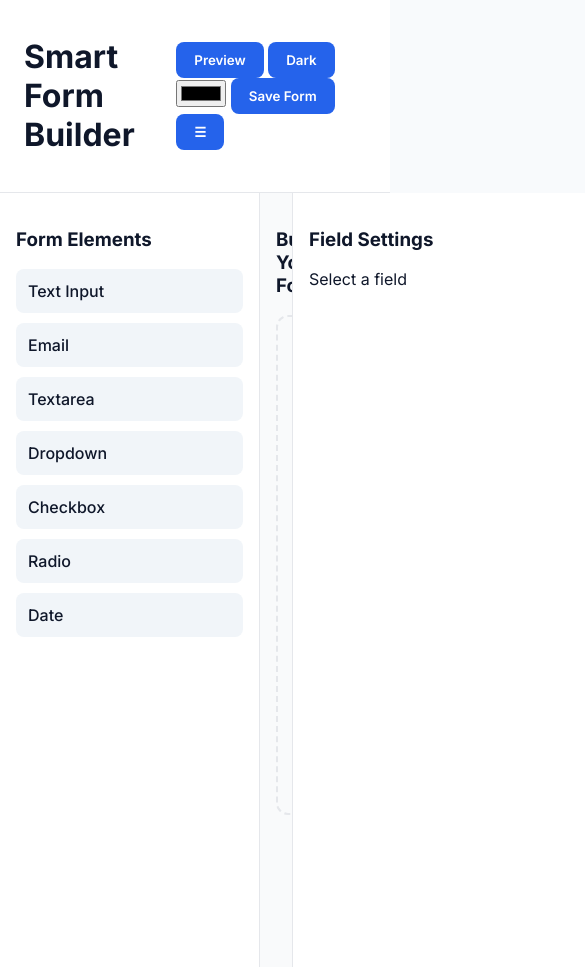
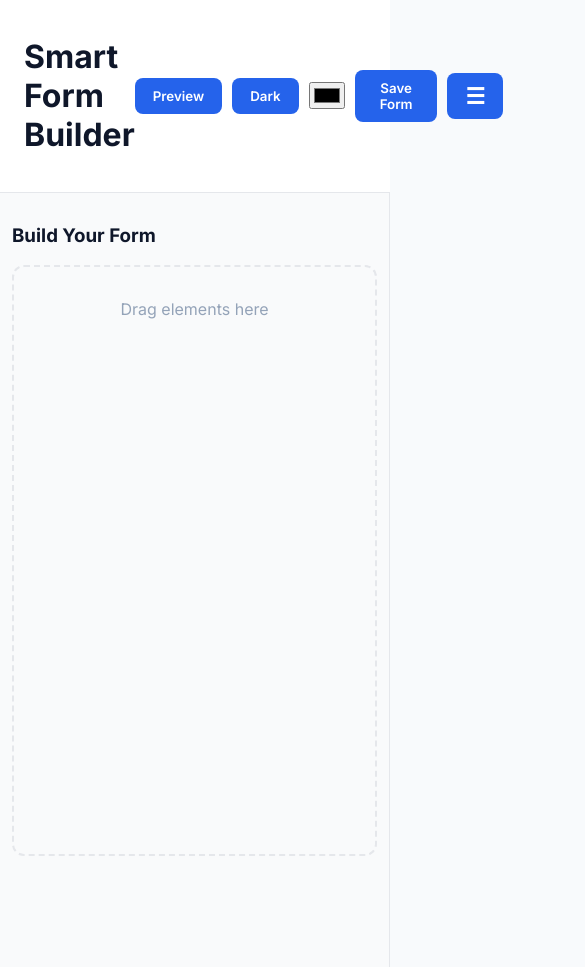
Before and after one commit to Sayed24/Smart-Form-Builder, a plain HTML site: page index.html in a window 390 px wide. Shown: the whole page, 585 px wide, since content can reach past the window. Drawn offline with Linux system fonts and the light colour scheme.

Commit message:
Add responsive styles for mobile layout

```diff
--- a/css/style.css
+++ b/css/style.css
@@ -139,3 +139,80 @@ body.dark {
 body.dark .logic {
   background: #020617;
 }
+
+/* Top actions */
+.top-actions {
+  display: flex;
+  gap: 10px;
+  align-items: center;
+}
+
+.mobile-menu {
+  display: none;
+  font-size: 22px;
+  background: none;
+  border: none;
+  cursor: pointer;
+}
+
+/* Responsive Layout */
+@media (max-width: 1024px) {
+  .app {
+    grid-template-columns: 220px 1fr;
+  }
+
+  .settings {
+    display: none;
+  }
+}
+
+@media (max-width: 768px) {
+  .app {
+    grid-template-columns: 1fr;
+  }
+
+  .elements,
+  .settings {
+    position: fixed;
+    top: 70px;
+    bottom: 0;
+    width: 260px;
+    z-index: 100;
+    background: var(--surface);
+    transform: translateX(-100%);
+    transition: transform 0.3s ease;
+  }
+
+  .elements.active {
+    transform: translateX(0);
+  }
+
+  .settings.active {
+    transform: translateX(0);
+    right: 0;
+    left: auto;
+  }
+
+  .mobile-menu {
+    display: block;
+  }
+
+  .builder {
+    padding: 12px;
+  }
+
+  .canvas {
+    min-height: 70vh;
+  }
+
+  .field {
+    padding: 12px;
+  }
+}
+
+/* Mobile Preview Default */
+@media (max-width: 768px) {
+  body:not(.preview) .settings {
+    display: none;
+  }
+}
```
